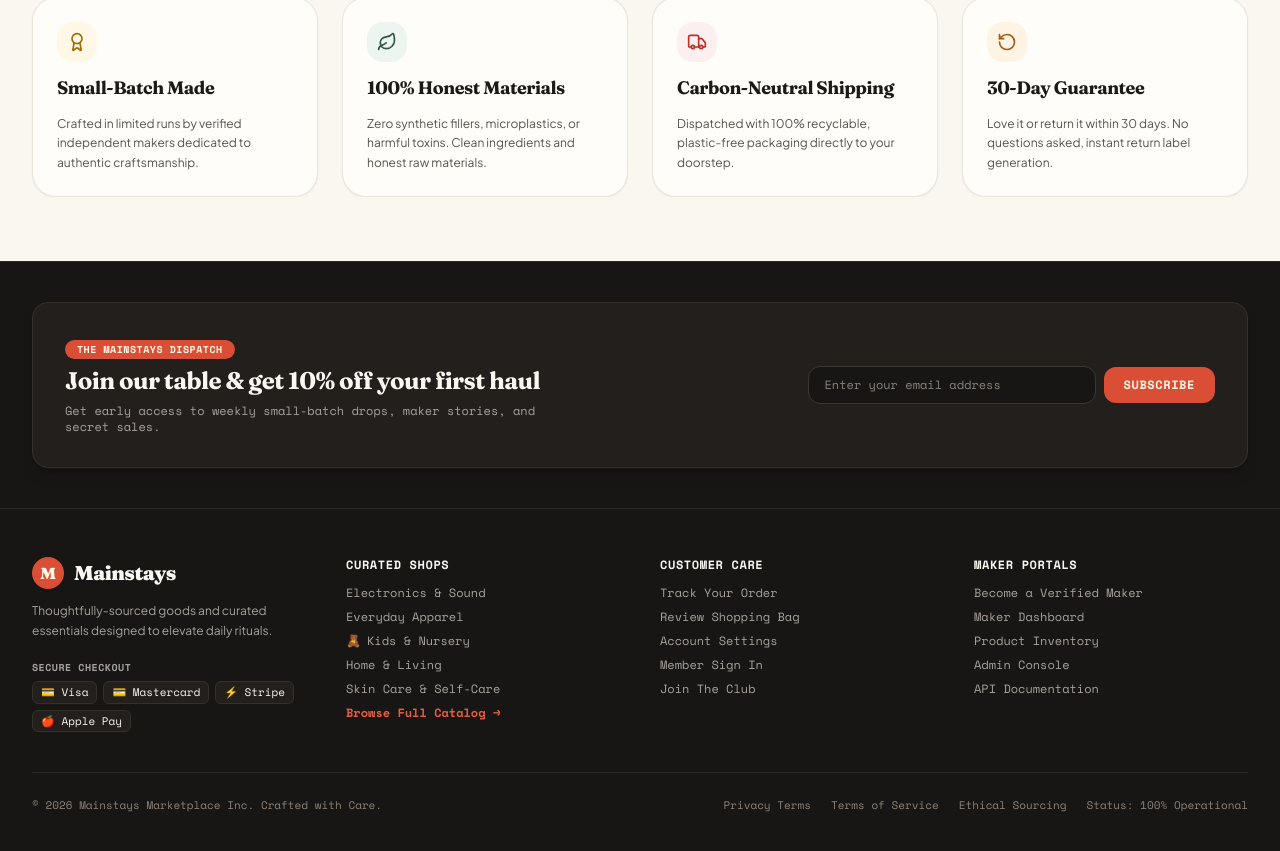
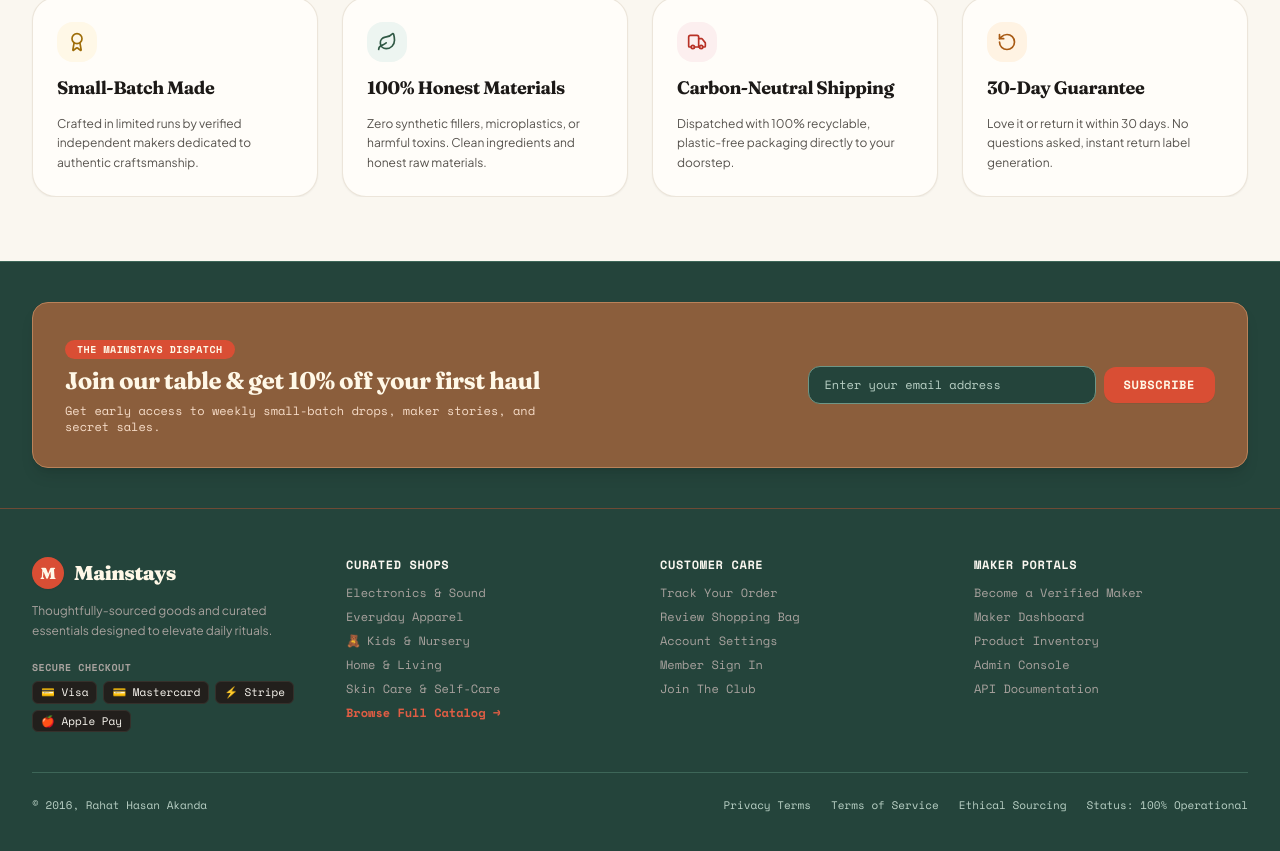
Before and after one commit to RahatRyaan/mainstays-ecommerce-, a React (Vite) app in the folder frontend/: page / in a window 1280 px wide. Shown: the part 4632-5483 px from the top of the page. Built offline with nearby package versions, Linux system fonts and the light colour scheme; no server answers.

Commit message:
feat(ui): refresh customer footer colors and copyright

```diff
--- a/frontend/src/layouts/CustomerLayout.tsx
+++ b/frontend/src/layouts/CustomerLayout.tsx
@@ -356,20 +356,20 @@ const CustomerLayout = () => {
         <Outlet />
       </main>
 
-      {/* Editorial Grounding Dark Footer (Distinct contrast from header and body) */}
-      <footer className="bg-[#181614] text-[#FAF7F0] border-t border-[#2C2723] relative mt-16 overflow-hidden">
+      {/* Editorial Grounding Footer with a distinct portal color */}
+      <footer className="bg-[#24443B] text-[#FFF8E7] border-t border-[#3D6658] relative mt-16 overflow-hidden">
 
         {/* Newsletter Strip */}
-        <div className="max-w-7xl mx-auto px-4 sm:px-6 lg:px-8 py-10 border-b border-[#2C2723]">
-          <div className="bg-[#221F1C] border border-[#35302B] rounded-2xl p-6 sm:p-8 flex flex-col lg:flex-row items-center justify-between gap-6 shadow-lg">
+        <div className="max-w-7xl mx-auto px-4 sm:px-6 lg:px-8 py-10 border-b border-[#6E4A35]">
+          <div className="bg-[#8B5E3C] border border-[#B9825A] rounded-2xl p-6 sm:p-8 flex flex-col lg:flex-row items-center justify-between gap-6 shadow-lg">
             <div className="space-y-1.5 text-center lg:text-left max-w-lg">
               <span className="inline-block px-3 py-0.5 rounded-full bg-[#D94E34] text-[#FFF8E7] text-[10px] font-mono-tag uppercase tracking-wider font-bold">
                 The Mainstays Dispatch
               </span>
-              <h3 className="font-serif font-bold text-xl sm:text-2xl text-[#FAF7F0] tracking-tight">
+              <h3 className="font-serif font-bold text-xl sm:text-2xl text-[#FFF8E7] tracking-tight">
                 Join our table & get 10% off your first haul
               </h3>
-              <p className="text-xs font-mono-tag text-[#A8A29E]">
+              <p className="text-xs font-mono-tag text-[#F6DCC8]">
                 Get early access to weekly small-batch drops, maker stories, and secret sales.
               </p>
             </div>
@@ -381,7 +381,7 @@ const CustomerLayout = () => {
                 placeholder="Enter your email address"
                 value={newsletterEmail}
                 onChange={(e) => setNewsletterEmail(e.target.value)}
-                className="w-full sm:w-72 bg-[#181614] border border-[#3D3732] rounded-xl px-4 py-2.5 text-xs font-mono-tag text-[#FAF7F0] placeholder:text-[#8C827A] focus:outline-none focus:ring-2 focus:ring-[#D94E34] focus:border-[#D94E34] transition-all"
+                className="w-full sm:w-72 bg-[#24443B] border border-[#6E9686] rounded-xl px-4 py-2.5 text-xs font-mono-tag text-[#FFF8E7] placeholder:text-[#B9D0C5] focus:outline-none focus:ring-2 focus:ring-[#F2B880] focus:border-[#F2B880] transition-all"
               />
               <button
                 type="submit"
@@ -403,7 +403,7 @@ const CustomerLayout = () => {
                 <div className="w-8 h-8 rounded-full bg-[#D94E34] text-[#FFF8E7] flex items-center justify-center font-serif font-black text-base shadow-xs">
                   M
                 </div>
-                <span className="font-serif font-black text-xl text-[#FAF7F0] tracking-tight">
+                <span className="font-serif font-black text-xl text-[#FFF8E7] tracking-tight">
                   Mainstays
                 </span>
               </div>
@@ -462,8 +462,8 @@ const CustomerLayout = () => {
           </div>
 
           {/* Bottom Copyright & Guarantee */}
-          <div className="mt-10 pt-6 border-t border-[#2C2723] flex flex-col sm:flex-row items-center justify-between text-[11px] font-mono-tag text-[#8C827A] gap-4">
-            <p>&copy; {new Date().getFullYear()} Mainstays Marketplace Inc. Crafted with Care.</p>
+          <div className="mt-10 pt-6 border-t border-[#3D6658] flex flex-col sm:flex-row items-center justify-between text-[11px] font-mono-tag text-[#B9D0C5] gap-4">
+            <p>&copy; 2016, Rahat Hasan Akanda</p>
             <div className="flex flex-wrap items-center gap-5">
               <span className="hover:text-[#FAF7F0] transition-colors cursor-pointer">Privacy Terms</span>
               <span className="hover:text-[#FAF7F0] transition-colors cursor-pointer">Terms of Service</span>
```
